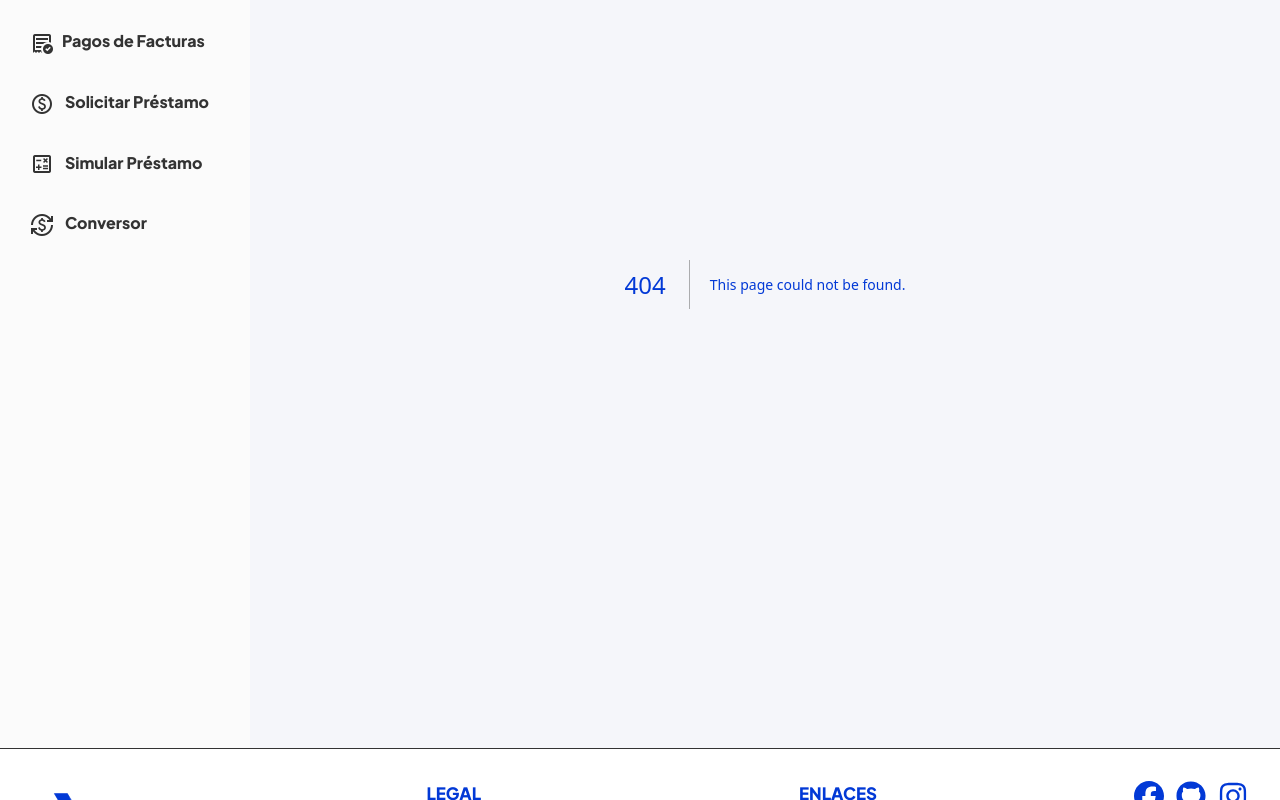
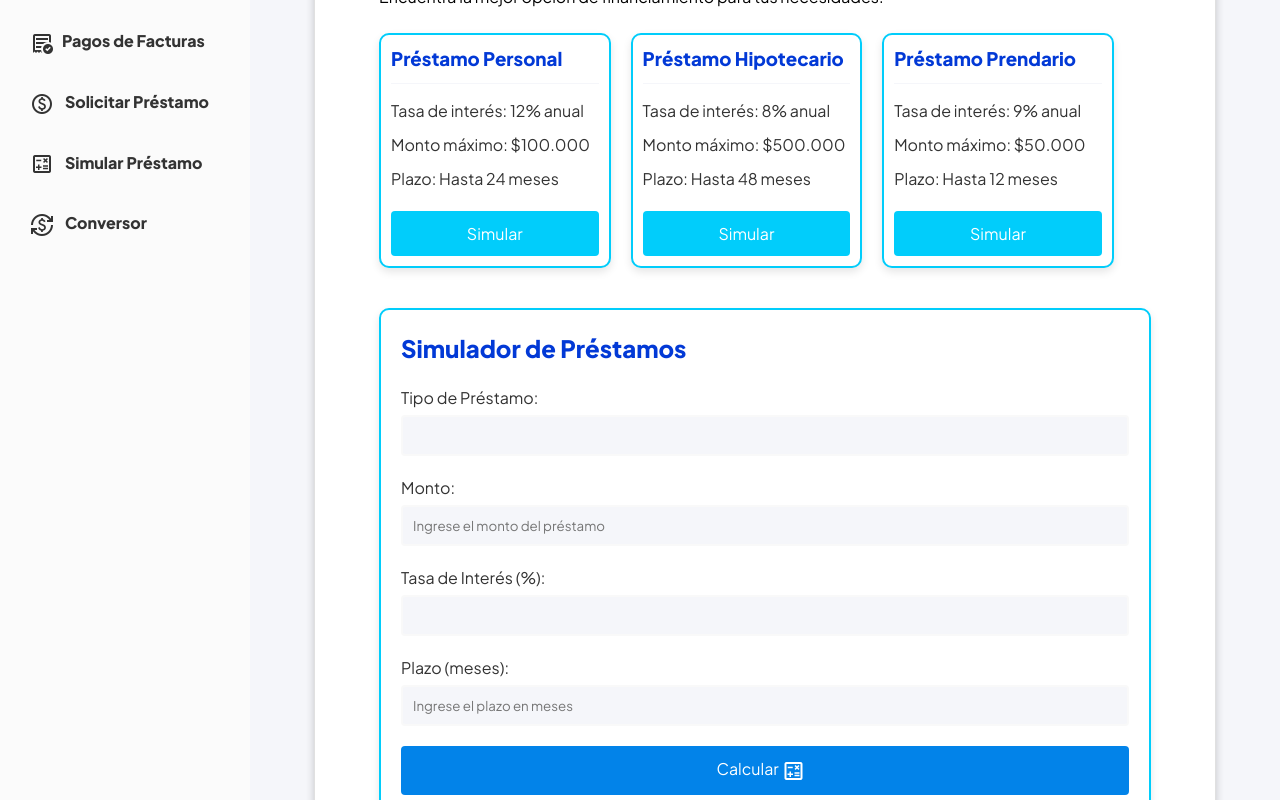
Before and after one commit to lusoldev/Grupo-1-Sprint-3, a Next.js app: page /prestamos in a window 1280 px wide. Before the commit this address had no page. Shown: the part 260-1060 px from the top of the page. Built offline with nearby package versions, Linux system fonts and the light colour scheme.

Commit message:
simulador-prestamos

```diff
--- /dev/null
+++ b/src/app/prestamos/page.js
@@ -0,0 +1,9 @@
+import { SimularPrestamo } from '@/sections/prestamos';
+export const metadata = {
+	title: 'Pago de facturas - Banking',
+	description: 'Con Banking podés gestionar y pagar tus facturas rápido y fácil. '
+};
+
+export default function PrestamosPage() {
+	return <SimularPrestamo />;
+}
--- a/src/components/aside/Aside.js
+++ b/src/components/aside/Aside.js
@@ -57,7 +57,7 @@ export const Aside = () => {
 					</Link>
 				</li>
 				<li>
-					<Link onClick={() => setMenuMobileOpen(false)} href="/simular-prestamo">
+					<Link onClick={() => setMenuMobileOpen(false)} href="/prestamos">
 						<span className="material-symbols-outlined icon">calculate</span> Simular Préstamo
 					</Link>
 				</li>
--- a/src/sections/index.js
+++ b/src/sections/index.js
@@ -1,2 +1,3 @@
 export { Home } from './home';
 export { Pagos } from './pagos';
+export { SimularPrestamo } from './prestamos';
--- /dev/null
+++ b/src/sections/prestamos/Prestamos.js
@@ -0,0 +1,192 @@
+'use client';
+
+import { useState } from 'react';
+import styles from './prestamos.module.css';
+import { Exito, Error } from '../../components';
+
+function blockInvalidChar(e) {
+	['e', 'E', '+', '-'].includes(e.key) && e.preventDefault();
+	e.key;
+}
+
+export const SimularPrestamo = () => {
+	// Estados para los valores del simulador
+	const [loanType, setLoanType] = useState('');
+	const [amount, setAmount] = useState('');
+	const [interestRate, setInterestRate] = useState('');
+	const [term, setTerm] = useState('');
+	const [monthlyPayment, setMonthlyPayment] = useState('');
+	const [totalPayment, setTotalPayment] = useState('');
+	// valores feedback
+	const [mensajeFeedback, setMensajeFeedback] = useState('');
+	const [mostrarMensajeExito, setMostrarMensajeExito] = useState(false);
+	const [mostrarMensajeError, setMostrarMensajeError] = useState(false);
+
+	// Función para abrir el simulador con un tipo de préstamo y tasa de interés
+	const openSimulator = (loanType, interestRate) => {
+		setLoanType(loanType);
+		setInterestRate(interestRate);
+		setAmount('');
+		setTerm('');
+		setMonthlyPayment('');
+		setTotalPayment('');
+	};
+
+	const mostrarFeedback = (tipo, message) => {
+		setMensajeFeedback(message);
+		if (tipo == 'exito') {
+			setMostrarMensajeExito(true);
+			setTimeout(() => {
+				setMostrarMensajeExito(false);
+			}, 3000);
+		}
+
+		if (tipo == 'error') {
+			setMostrarMensajeError(true);
+			setTimeout(() => {
+				setMostrarMensajeError(false);
+			}, 3000);
+		}
+	};
+
+	// Función para calcular el préstamo
+	const validateLoan = (parsedAmount, parsedInterestRate, parsedTerm) => {
+		if (!amount === '' || !parsedInterestRate || !parsedTerm) {
+			mostrarFeedback('error', `Por favor, rellena todos los campos del formulario.`);
+			return false;
+		}
+		if (isNaN(parsedAmount)) {
+			mostrarFeedback('error', `El monto [${amount}] no es un número valido.`);
+			return false;
+		}
+		if (parsedAmount <= 0) {
+			mostrarFeedback('error', `El monto debe ser mayor a 0.`);
+			return false;
+		}
+		return true;
+	};
+	const calculateLoan = () => {
+		const parsedAmount = parseFloat(amount);
+		const parsedInterestRate = parseFloat(interestRate);
+		const parsedTerm = parseInt(term);
+
+		if (validateLoan(parsedAmount, parsedInterestRate, parsedTerm)) {
+			setMostrarMensajeError(false);
+			const monthlyInterest = parsedInterestRate / 100 / 12;
+			const numberOfPayments = parsedTerm;
+			const calculatedMonthlyPayment =
+				(parsedAmount * monthlyInterest) / (1 - Math.pow(1 + monthlyInterest, -numberOfPayments));
+			const calculatedTotalPayment = calculatedMonthlyPayment * numberOfPayments;
+			setMonthlyPayment(`Cuota Mensual: $${calculatedMonthlyPayment.toFixed(2)}`);
+			setTotalPayment(`Pago Total: $${calculatedTotalPayment.toFixed(2)}`);
+		}
+	};
+
+	return (
+		<section className={styles.prestamos}>
+			<h1>Préstamos Disponibles</h1>
+			<p>Encuentra la mejor opción de financiamiento para tus necesidades.</p>
+			<br />
+
+			<div className={styles.loanOptions}>
+				<div className={styles.loanCard}>
+					<h3>Préstamo Personal</h3>
+					<ul>
+						<li>Tasa de interés: 12% anual</li>
+						<li>Monto máximo: $100.000</li>
+						<li>Plazo: Hasta 24 meses</li>
+					</ul>
+					<button onClick={() => openSimulator('Préstamo Personal', 12)}>Simular</button>
+				</div>
+
+				<div className={styles.loanCard}>
+					<h3>Préstamo Hipotecario</h3>
+					<ul>
+						<li>Tasa de interés: 8% anual</li>
+						<li>Monto máximo: $500.000</li>
+						<li>Plazo: Hasta 48 meses</li>
+					</ul>
+					<button onClick={() => openSimulator('Préstamo Hipotecario', 8)}>Simular</button>
+				</div>
+
+				<div className={styles.loanCard}>
+					<h3>Préstamo Prendario</h3>
+					<ul>
+						<li>Tasa de interés: 9% anual</li>
+						<li>Monto máximo: $50.000</li>
+						<li>Plazo: Hasta 12 meses</li>
+					</ul>
+					<button onClick={() => openSimulator('Préstamo Automotriz', 9)}>Simular</button>
+				</div>
+			</div>
+
+			<div className={styles.loanSimulator}>
+				<h2>Simulador de Préstamos</h2>
+				<form id="simulator-form" onSubmit={(e) => e.preventDefault()}>
+					<div className={styles.formGroup}>
+						<label htmlFor="loan-type">Tipo de Préstamo:</label>
+						<input
+							onClick={() => {
+								alert('Para rellenar este campo debes seleccionar una de las opciones de prestamos.');
+							}}
+							type="text"
+							id="loan-type"
+							name="loan-type"
+							value={loanType}
+							readOnly
+						/>
+					</div>
+					<div className={styles.formGroup}>
+						<label htmlFor="amount">Monto:</label>
+						<input
+							type="number"
+							id="amount"
+							name="amount"
+							placeholder="Ingrese el monto del préstamo"
+							value={amount}
+							onKeyDown={blockInvalidChar}
+							onChange={(e) => {
+								setAmount(() => e.target.value);
+							}}
+							required
+						/>
+					</div>
+					<div className={styles.formGroup}>
+						<label htmlFor="interest-rate">Tasa de Interés (%):</label>
+						<input
+							onClick={() => {
+								alert('Para rellenar este campo debes seleccionar una de las opciones de prestamos.');
+							}}
+							type="number"
+							id="interest-rate"
+							name="interest-rate"
+							value={interestRate}
+							readOnly
+						/>
+					</div>
+					<div className={styles.formGroup}>
+						<label htmlFor="term">Plazo (meses):</label>
+						<input
+							type="number"
+							id="term"
+							name="term"
+							placeholder="Ingrese el plazo en meses"
+							value={term}
+							onChange={(e) => setTerm(e.target.value)}
+							required
+						/>
+					</div>
+					<button className={styles.requestLoan} type="button" onClick={calculateLoan}>
+						Calcular <span className="material-symbols-outlined  icon">calculate</span>
+					</button>
+				</form>
+				{mostrarMensajeExito && <Exito message={mensajeFeedback} />}
+				{mostrarMensajeError && <Error message={mensajeFeedback} />}
+				<div className={styles.results} id="results">
+					<p id="monthly-payment">{monthlyPayment}</p>
+					<p id="total-payment">{totalPayment}</p>
+				</div>
+			</div>
+		</section>
+	);
+};
--- /dev/null
+++ b/src/sections/prestamos/index.js
@@ -0,0 +1 @@
+export { SimularPrestamo } from './Prestamos';
--- /dev/null
+++ b/src/sections/prestamos/prestamos.module.css
@@ -0,0 +1,180 @@
+.prestamos {
+	padding: 64px;
+	border: 1px solid #e0e0e0;
+	border-radius: 10px;
+	background-color: #ffffff;
+	box-shadow: 0 4px 8px rgba(0, 0, 0, 0.2);
+}
+.loanOptions {
+	display: flex;
+	flex-wrap: wrap;
+	gap: 20px;
+}
+
+.loanCard {
+	background-color: #ffffff;
+	border: 2px solid #01cdfb;
+	border-radius: 10px;
+	box-shadow: 0 4px 8px rgba(0, 0, 0, 0.1);
+	width: 30%;
+	padding: 10px;
+	transition: transform 0.3s, border-color 0.3s;
+}
+
+.loanCard:hover {
+	transform: translateY(-5px);
+	border-color: #0283e9;
+}
+
+.loanCard h3 {
+	color: #0239d6;
+	margin-bottom: 15px;
+	border-bottom: 1px solid #f5f6fa;
+	padding-bottom: 10px;
+}
+
+.loanCard ul {
+	list-style-type: none;
+	padding: 0;
+	margin: 0 0 20px 0;
+}
+
+.loanCard li {
+	margin-bottom: 10px;
+	color: #333333;
+}
+
+.loanCard button {
+	background-color: #01cdfb;
+	border: none;
+	color: #ffffff;
+	padding: 12px 24px;
+	text-align: center;
+	font-size: 16px;
+	border-radius: 4px;
+	cursor: pointer;
+	transition: background-color 0.3s;
+	width: 100%;
+}
+
+.loanSimulator {
+	background-color: #ffffff;
+	border: 2px solid #01cdfb;
+	border-radius: 10px;
+	padding: 20px;
+	margin-top: 40px;
+	box-shadow: 0 4px 8px rgba(0, 0, 0, 0.1);
+	margin: 40px auto;
+}
+
+.loanSimulator h2 {
+	margin-bottom: 20px;
+}
+
+.formGroup {
+	margin-bottom: 20px;
+}
+
+.formGroup label {
+	display: block;
+	margin-bottom: 5px;
+	color: #333333;
+}
+
+.formGroup input {
+	width: 100%;
+	padding: 10px;
+	border: 2px solid #f9f9f9;
+	border-radius: 4px;
+	background-color: #f5f6fa;
+	transition: border-color 0.3s;
+}
+
+.formGroup input:focus {
+	border-color: #01cdfb;
+}
+
+.formButtons {
+	display: flex;
+	flex-direction: column;
+	gap: 16px;
+}
+
+.requestLoan,
+.calculateLoan {
+	border: none;
+	padding: 12px 24px;
+	transition: background-color 0.3s;
+	font-size: 16px;
+	border-radius: 4px;
+	cursor: pointer;
+}
+
+.calculateLoan {
+	display: flex;
+	align-items: center;
+	justify-content: center;
+	gap: 4px;
+}
+
+.requestLoan {
+	background-color: #0283e9;
+	color: #ffffff;
+	text-align: center;
+
+	cursor: pointer;
+	width: 100%;
+}
+
+.requestLoan:hover {
+	background-color: #0239d6;
+}
+
+.results {
+	margin-top: 20px;
+	padding: 20px;
+	background-color: #fbfbfb;
+	border-radius: 4px;
+	border: 1px solid #f9f9f9;
+	text-align: center;
+}
+
+.results h3 {
+	color: #333333;
+	margin-bottom: 10px;
+}
+
+.results p {
+	font-size: 18px;
+	color: #0283e9;
+}
+
+@media (max-width: 1024px) {
+	.loanCard {
+		width: 45%;
+	}
+}
+
+@media (max-width: 800px) {
+	.prestamos {
+		padding: 48px;
+	}
+	.loanOptions {
+		flex-direction: column;
+	}
+
+	.loanCard {
+		width: 100%;
+	}
+
+	.loanSimulator {
+		width: 100%;
+		margin: 20px auto;
+	}
+}
+
+@media (max-width: 600px) {
+	.prestamos {
+		padding: 16px;
+	}
+}
```
